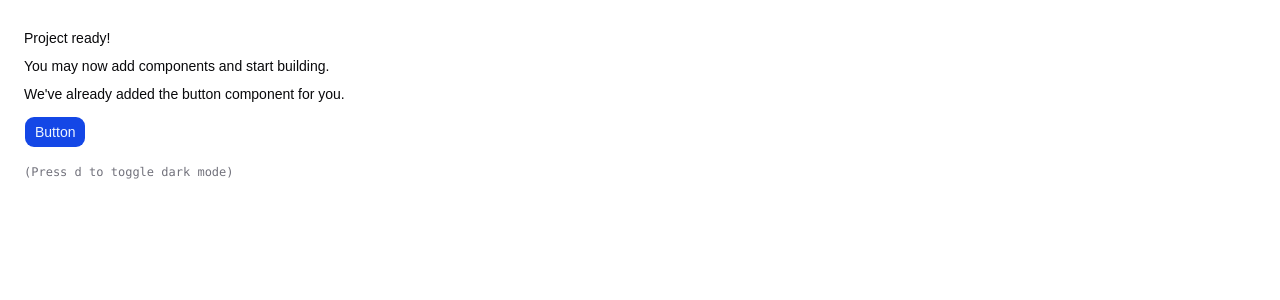
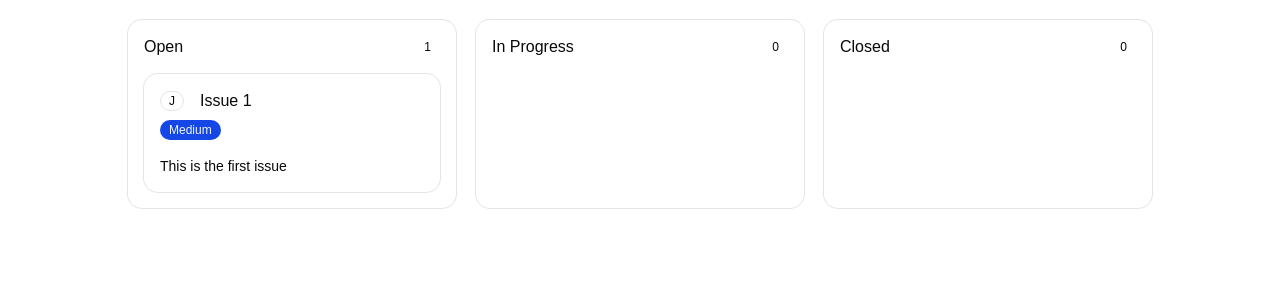
Before and after one commit to Kablan-A/issue-tracker, a React (Vite) app: page / in a window 1280 px wide. Shown: the top 300 px of the page. Built offline with nearby package versions, Linux system fonts and the light colour scheme.

Commit message:
feat: init issues cards

```diff
--- a/src/App.tsx
+++ b/src/App.tsx
@@ -1,17 +1,28 @@
-import { Button } from '@/components/ui/button';
+import * as React from 'react';
+import type { Issue } from '@/lib/types';
+import { IssuesList } from '@/components/issues/list';
 
 export function App() {
+  const [openIssues] = React.useState<Issue[]>([
+    {
+      id: '1',
+      title: 'Issue 1',
+      status: 'open',
+      priority: 'medium',
+      description: 'This is the first issue',
+      assignee: 'John Doe',
+    },
+  ]);
+  const [inProgressIssues] = React.useState<Issue[]>([]);
+  const [closedIssues] = React.useState<Issue[]>([]);
+
   return (
-    <div className="flex min-h-svh p-6">
-      <div className="flex max-w-md min-w-0 flex-col gap-4 text-sm leading-loose">
-        <div>
-          <h1 className="font-medium">Project ready!</h1>
-          <p>You may now add components and start building.</p>
-          <p>We&apos;ve already added the button component for you.</p>
-          <Button className="mt-2">Button</Button>
-        </div>
-        <div className="font-mono text-xs text-muted-foreground">
-          (Press <kbd>d</kbd> to toggle dark mode)
+    <div className="min-h-svh p-5">
+      <div className="mx-auto max-w-5xl">
+        <div className="grid grid-cols-3 gap-5">
+          <IssuesList status="open" list={openIssues} />
+          <IssuesList status="in-progress" list={inProgressIssues} />
+          <IssuesList status="closed" list={closedIssues} />
         </div>
       </div>
     </div>
--- /dev/null
+++ b/src/components/issues/card.tsx
@@ -0,0 +1,26 @@
+import { Card, CardContent, CardHeader, CardTitle } from '@/components/ui/card';
+import type { Issue } from '@/lib/types';
+import { Badge } from '@/components/ui/badge';
+import { ISSUES_PRIORITY } from '@/lib/constants';
+
+export type IssuesCardProps = Issue;
+
+export function IssuesCard({ title, priority, description, assignee }: IssuesCardProps) {
+  const { variant: priorityVariant, label: priorityLabel } = ISSUES_PRIORITY[priority];
+  const assigneeInitial = assignee ? assignee[0].toUpperCase() : 'N/A';
+
+  return (
+    <Card>
+      <CardHeader className="gap-2">
+        <div className="flex items-center gap-4">
+          <Badge variant="outline">{assigneeInitial}</Badge>
+          <CardTitle>{title}</CardTitle>
+        </div>
+        <Badge variant={priorityVariant}>{priorityLabel}</Badge>
+      </CardHeader>
+      <CardContent>
+        <p>{description}</p>
+      </CardContent>
+    </Card>
+  );
+}
--- /dev/null
+++ b/src/components/issues/list.tsx
@@ -0,0 +1,30 @@
+import { IssuesCard, type IssuesCardProps } from '@/components/issues/card';
+import type { IssuesStatus } from '@/lib/types';
+import { Card, CardHeader, CardTitle, CardContent } from '@/components/ui/card';
+import { ISSUES_STATUS } from '@/lib/constants';
+import { Badge } from '@/components/ui/badge';
+
+export type IssuesListProps = {
+  status: IssuesStatus;
+  list: Array<IssuesCardProps>;
+};
+
+export function IssuesList({ status, list }: IssuesListProps) {
+  const issuesCount = list.length;
+
+  return (
+    <Card>
+      <CardHeader>
+        <div className="flex items-center justify-between gap-5">
+          <CardTitle>{ISSUES_STATUS[status]}</CardTitle>
+          <Badge variant="ghost">{issuesCount}</Badge>
+        </div>
+      </CardHeader>
+      <CardContent>
+        {list.map((issue) => (
+          <IssuesCard key={issue.id} {...issue} />
+        ))}
+      </CardContent>
+    </Card>
+  );
+}
--- /dev/null
+++ b/src/components/ui/badge.tsx
@@ -0,0 +1,48 @@
+import { mergeProps } from '@base-ui/react/merge-props';
+import { useRender } from '@base-ui/react/use-render';
+import { cva, type VariantProps } from 'class-variance-authority';
+import { cn } from 'cn';
+
+const badgeVariants = cva(
+  'group/badge inline-flex h-5 w-fit shrink-0 items-center justify-center gap-1 overflow-hidden rounded-4xl border border-transparent px-2 py-0.5 text-xs font-medium whitespace-nowrap transition-all focus-visible:border-ring focus-visible:ring-[3px] focus-visible:ring-ring/50 has-data-[icon=inline-end]:pr-1.5 has-data-[icon=inline-start]:pl-1.5 aria-invalid:border-destructive aria-invalid:ring-destructive/20 dark:aria-invalid:ring-destructive/40 [&>svg]:pointer-events-none [&>svg]:size-3!',
+  {
+    variants: {
+      variant: {
+        default: 'bg-primary text-primary-foreground [a]:hover:bg-primary/80',
+        secondary: 'bg-secondary text-secondary-foreground [a]:hover:bg-secondary/80',
+        destructive:
+          'bg-destructive/10 text-destructive focus-visible:ring-destructive/20 dark:bg-destructive/20 dark:focus-visible:ring-destructive/40 [a]:hover:bg-destructive/20',
+        outline: 'border-border text-foreground [a]:hover:bg-muted [a]:hover:text-muted-foreground',
+        ghost: 'hover:bg-muted hover:text-muted-foreground dark:hover:bg-muted/50',
+        link: 'text-primary underline-offset-4 hover:underline',
+      },
+    },
+    defaultVariants: {
+      variant: 'default',
+    },
+  }
+);
+
+function Badge({
+  className,
+  variant = 'default',
+  render,
+  ...props
+}: useRender.ComponentProps<'span'> & VariantProps<typeof badgeVariants>) {
+  return useRender({
+    defaultTagName: 'span',
+    props: mergeProps<'span'>(
+      {
+        className: cn(badgeVariants({ variant }), className),
+      },
+      props
+    ),
+    render,
+    state: {
+      slot: 'badge',
+      variant,
+    },
+  });
+}
+
+export { Badge, badgeVariants };
--- a/src/components/ui/card.tsx
+++ b/src/components/ui/card.tsx
@@ -59,10 +59,7 @@
   return (
     <div
       data-slot="card-action"
-      className={cn(
-        'col-start-2 row-span-2 row-start-1 self-start justify-self-end',
-        className
-      )}
+      className={cn('col-start-2 row-span-2 row-start-1 self-start justify-self-end', className)}
       {...props}
     />
   );
@@ -70,11 +67,7 @@
 
 function CardContent({ className, ...props }: React.ComponentProps<'div'>) {
   return (
-    <div
-      data-slot="card-content"
-      className={cn('px-(--card-spacing)', className)}
-      {...props}
-    />
+    <div data-slot="card-content" className={cn('px-(--card-spacing)', className)} {...props} />
   );
 }
 
@@ -91,12 +84,4 @@
   );
 }
 
-export {
-  Card,
-  CardHeader,
-  CardFooter,
-  CardTitle,
-  CardAction,
-  CardDescription,
-  CardContent,
-};
+export { Card, CardHeader, CardFooter, CardTitle, CardAction, CardDescription, CardContent };
--- /dev/null
+++ b/src/lib/constants.ts
@@ -0,0 +1,30 @@
+import type { badgeVariants } from '@/components/ui/badge';
+import type { IssuesPriority, IssuesStatus } from '@/lib/types';
+import type { VariantProps } from 'class-variance-authority';
+
+export const ISSUES_STATUS: Record<IssuesStatus, string> = {
+  open: 'Open',
+  'in-progress': 'In Progress',
+  closed: 'Closed',
+};
+
+export const ISSUES_PRIORITY: Record<
+  IssuesPriority,
+  {
+    label: string;
+    variant: VariantProps<typeof badgeVariants>['variant'];
+  }
+> = {
+  low: {
+    label: 'Low',
+    variant: 'outline',
+  },
+  medium: {
+    label: 'Medium',
+    variant: 'default',
+  },
+  high: {
+    label: 'High',
+    variant: 'destructive',
+  },
+};
--- /dev/null
+++ b/src/lib/types.ts
@@ -0,0 +1,12 @@
+export type IssuesStatus = 'open' | 'in-progress' | 'closed';
+
+export type IssuesPriority = 'low' | 'medium' | 'high';
+
+export type Issue = {
+  id: string;
+  title: string;
+  status: IssuesStatus;
+  priority: IssuesPriority;
+  description?: string;
+  assignee?: string;
+};
```
Also changed, not shown: src/components/theme-provider.tsx (+4 -11 lines), 1 other file (tests, documents, lock files or other folders).
